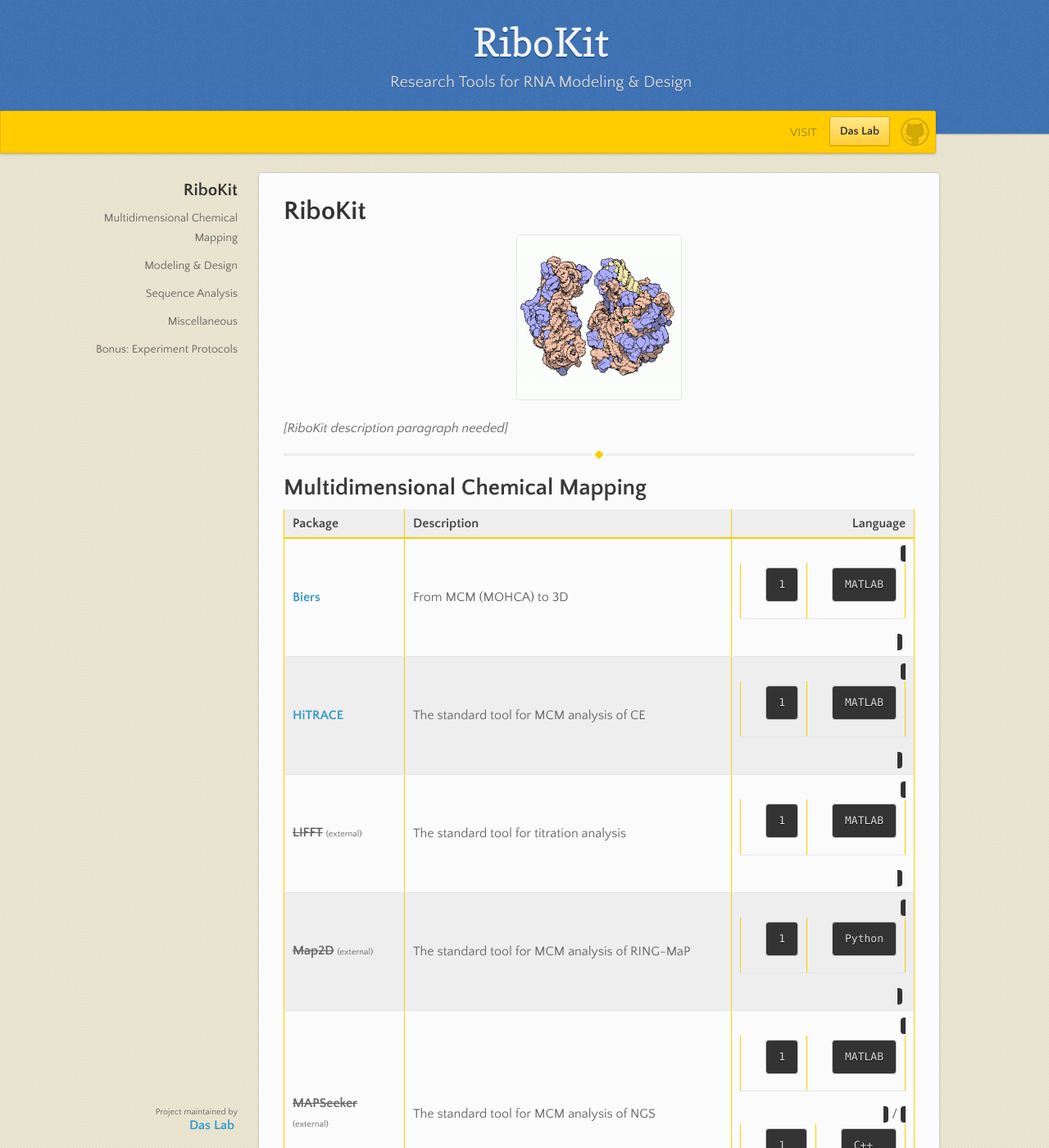
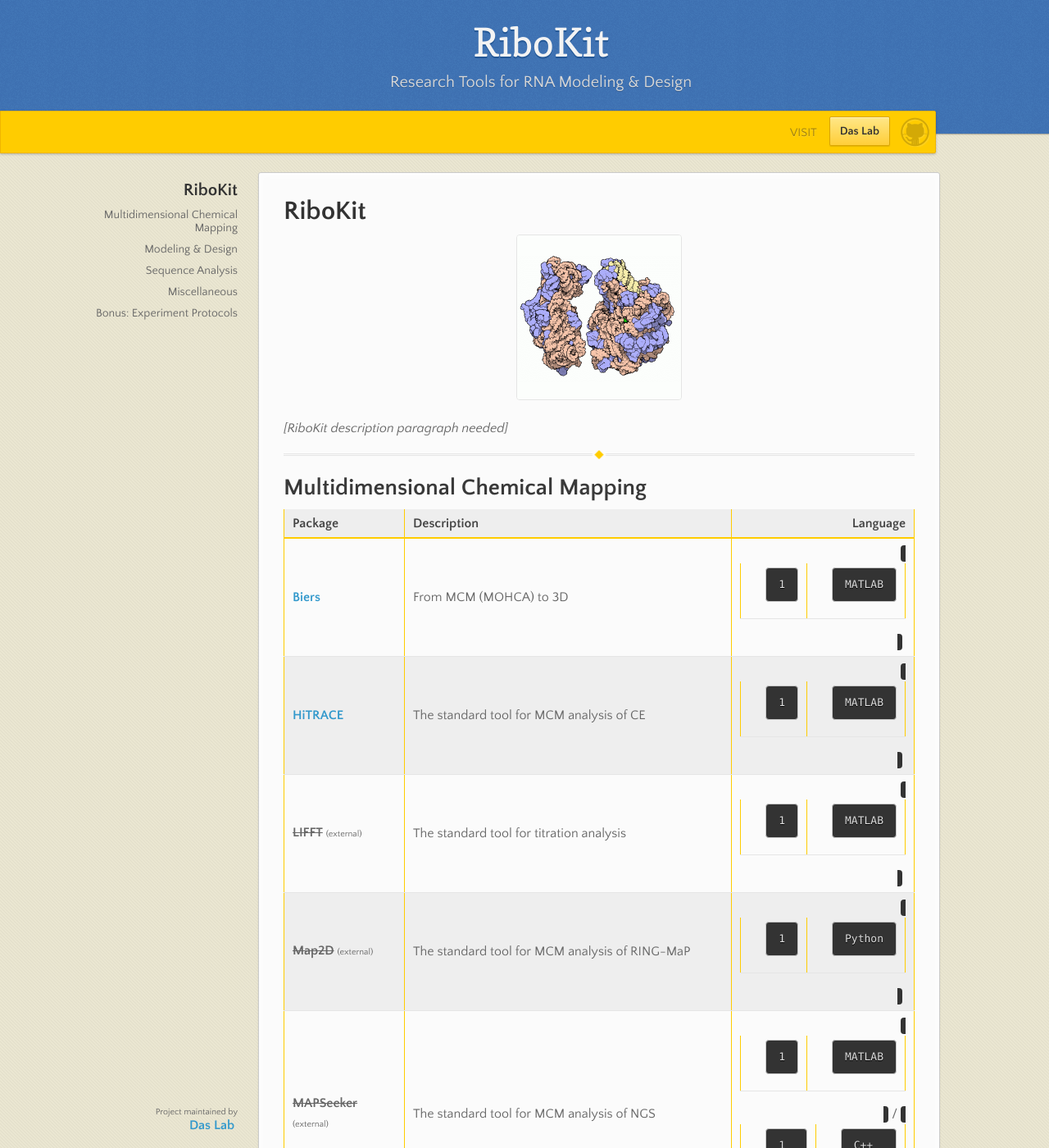
Before and after one commit to ribokit/ribokit.github.io, a Jekyll site: the page built from index.md, in a window 1280 px wide and 1400 px high. Shown: the whole window at 82% size. Built offline with Jekyll 4.4.1, drawn with Linux system fonts in a browser that asks for light colours.

Commit message:
fix nav h2/h1 lineheight

```diff
--- a/assets/css/styles.css
+++ b/assets/css/styles.css
@@ -874,7 +874,6 @@ nav ul {
 }
 nav ul li {
   padding: 5px 0px;
-  /*line-height: 16px;*/
 }
 nav ul li.tag-h1 {
   font-size: 1.5em;
@@ -886,6 +885,10 @@ nav ul li.tag-h1 a {
 nav ul li.tag-h2 + .tag-h1 {
   margin-top: 10px;
 }
+nav ul li.tag-h2 {
+  line-height: 16px;
+}
+
 nav ul a {
   color: #666;
 }
```
